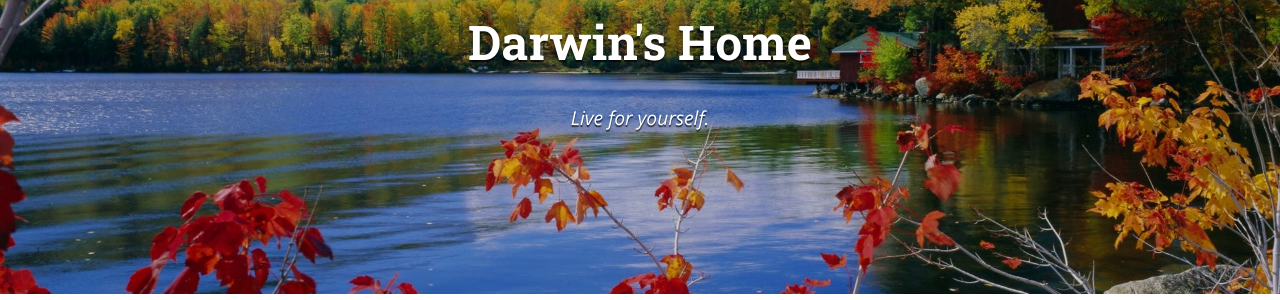
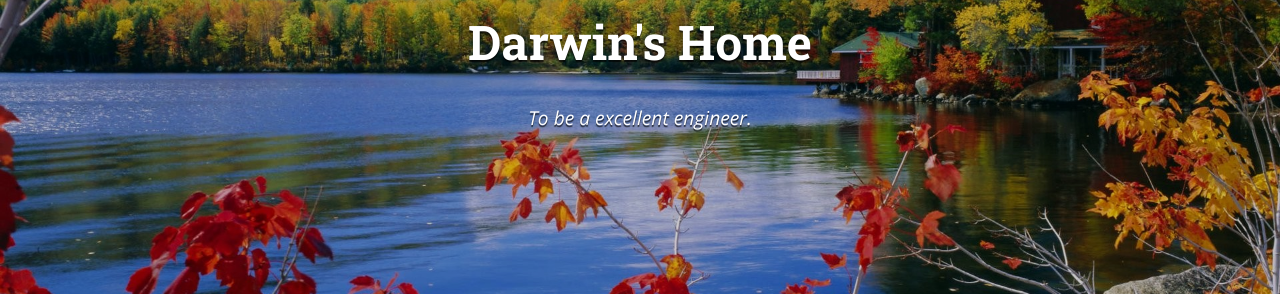
Before and after one commit to cyli2014/cyli2014.github.io, a Jekyll site: the page built from index.html, in a window 1280 px wide. Shown: the part 209-509 px from the top of the page. Built offline with Jekyll 4.4.1, drawn with Linux system fonts in a browser that asks for light colours; nearby versions of some CDN libraries; the list of posts is cut into pages by our own code.

Commit message:
Change the subtitle.

```diff
--- a/_config.yml
+++ b/_config.yml
@@ -10,7 +10,7 @@ exclude:
 
 # Site settings
 title: Darwin's Home
-subtitle: "Live for yourself."
+subtitle: "To be a excellent engineer."
 email: cyli2014@sjtu.edu.cn
 name: Darwin Li
 description: >
```
